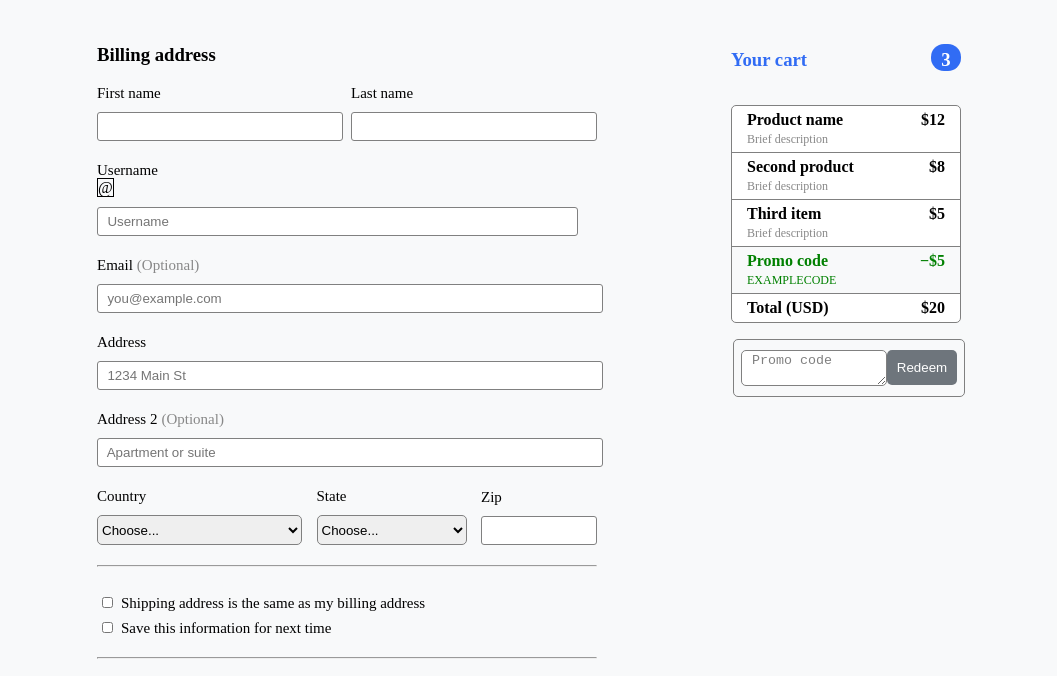
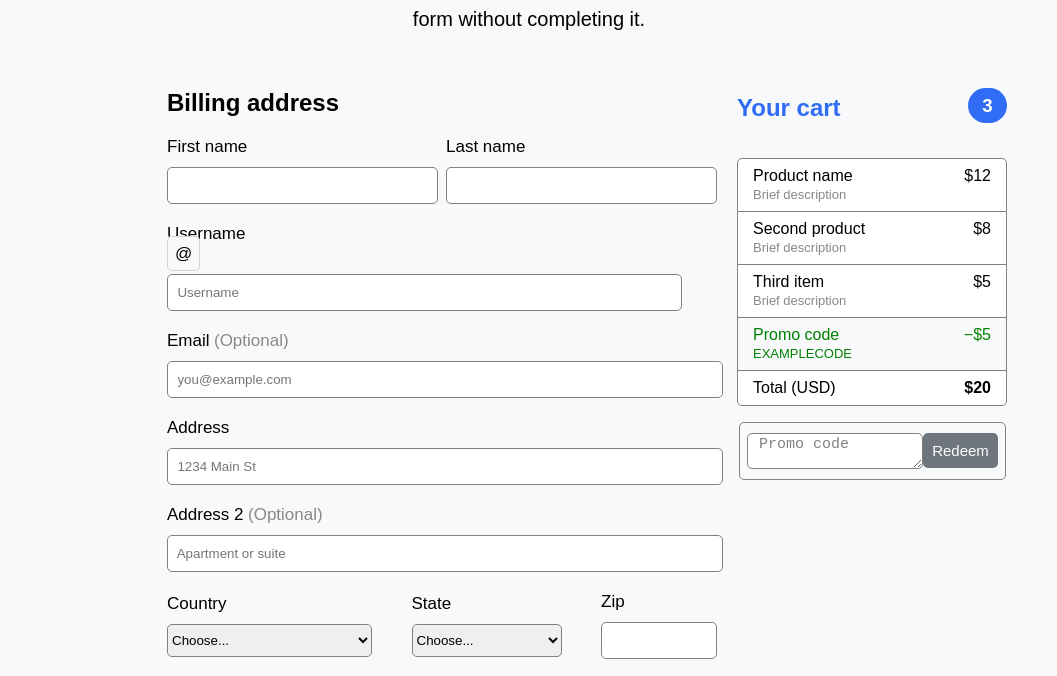
Before and after one commit to hestop/OSS_Assignment_2, a plain HTML site: page form_style.html in a window 1280 px wide. Shown: the part 244-920 px from the top of the page, without its empty margins (111-1168 px from the left). Drawn offline with Linux system fonts and the light colour scheme.

Commit message:
edited detail layout and style

```diff
--- a/form_style.html
+++ b/form_style.html
@@ -6,43 +6,54 @@
     <title>Document</title>
     <style>
         label{
-            font-size: 15px;
+            font-size: 17px;
         }
         body{
+            font-family: sans-serif;
             background-color: rgb(248,249,250)
         }
         input {
             border: 0.5px solid gray;
-            border-radius: 3px;
-            height: 25px;
+            border-radius: 5px;
+            height: 33px;
             margin-top: 10px;
         }
         #top{
-            padding: 130px;
+            padding: 250px;
             padding-top: 20px;
             padding-bottom: 15px;
             line-height: 15px;
             text-align: center;
         }
+        #top h1{
+            font-weight: 500;
+        }
         #top p{
-            line-height: 25px;
+            line-height: 30px;
+            font-size: 20px;
+            font-weight: 200;
         }
         #main {
             display: flex;
             flex-direction: row;
             justify-content: space-between;
-            margin: 200px;
+            margin: 270px;
             margin-top: 0px;
             margin-bottom: 100px;
         }
         #main1 {
-            width: 500px;
+            width: 550px;
         }
         #uname {
-            width: 475px;
+            width: 509px;
         }
         #user {
-            border: 1px solid black;
+            font-size: 17px;
+            border: 1px solid lightgray;
+            background-color: rgb(248,249,250);
+            padding: 7px;
+            margin-top: 3px;
+            border-radius: 5px;
         }
         #mainrow {
             margin-bottom: 20px;
@@ -52,13 +63,13 @@
             margin-bottom: 20px;
         }
         #checkrow1 input {
-            height: 11px;
+            height: 15px;
         }
         #checkrow2 {
             margin-bottom: 20px;
         }
         #checkrow2 input {
-            height: 11px;
+            height: 15px;
         }
         #opt {
             color: #888
@@ -71,7 +82,7 @@
             margin-bottom: 20px;
         }
         #flexrow1 input{
-            width: 240px;
+            width: 265px;
         }
         #flexrow2{
             display: flex;
@@ -85,14 +96,14 @@
         }
         #countrysel {
             width: 205px;
-            height: 30px;
+            height: 33px;
             margin-top: 10px;
             border: 0.5px solid gray;
             border-radius: 5px;
         }
         #statesel {
             width: 150px;
-            height: 30px;
+            height: 33px;
             margin-top: 10px;
             border: 0.5px solid gray;
             border-radius: 5px;
@@ -104,7 +115,7 @@
             align-items: center;
         }
         #flexrow3 input{
-            width: 240px;
+            width: 265px;
         }
         #flexrow4{
             display: flex;
@@ -120,7 +131,7 @@
             margin-left: 20px;
             margin-top: 0px;
             padding-top: 0px;
-            width: 230px;
+            width: 270px;
         }
         #cart div1 {
             display: flex;
@@ -134,10 +145,10 @@
         #cartbox2 {
             background-color: rgb(49,108,244);
             color: white;
-            border-radius: 13px;
-            width: 20px;
+            border-radius: 20px;
+            width: 25px;
             text-align: center;
-            padding: 5px;
+            padding: 7px;
             padding-bottom: 0px;
         }
         ul {
@@ -155,7 +166,7 @@
             align-items: flex-start;
         }
         li {
-            padding: 5px;
+            padding: 8px;
             padding-left: 15px;
             padding-right: 15px;
             border: 0.5px solid gray;
@@ -165,11 +176,11 @@
         }
         li p {
             margin: 0;
-            font-weight: bold;
+            font-weight: 500;
         }
         small {
             color: #888;
-            font-size: 12px;
+            font-size: 13px;
         }
         li:nth-child(1){
             border-top: 0px;
@@ -197,16 +208,18 @@
             border: 0.5px solid gray;
             border-radius: 5px;
             height: 30px;
-            width: 140px;
+            width: 170px;
             color: gray;
+            font-size: 15px;
         }
         #promo button{
             color: white;
             background-color: rgb(110, 117, 124);
             border: 0px;
             height: 35px;
-            width: 70px;
+            width: 75px;
             border-radius: 5px;
+            font-size:15px;
         }
         #subbutton {
             margin-top: 10px;
@@ -239,7 +252,7 @@
         <div id="main">
             <form>
                 <div id="main1">
-                    <h3>Billing address</h3>
+                    <h2>Billing address</h2>
                     <div id="flexrow1">
                         <div>
                             <label for="name">First name</label>
@@ -353,7 +366,7 @@
             </form>
             <div id="cart">
                 <div1>
-                    <h3 id="cartbox1">Your cart</h3>
+                    <h2 id="cartbox1">Your cart</h2>
                     <h3 id="cartbox2">3</h3>
                 </div1>
                 <ul>
```
